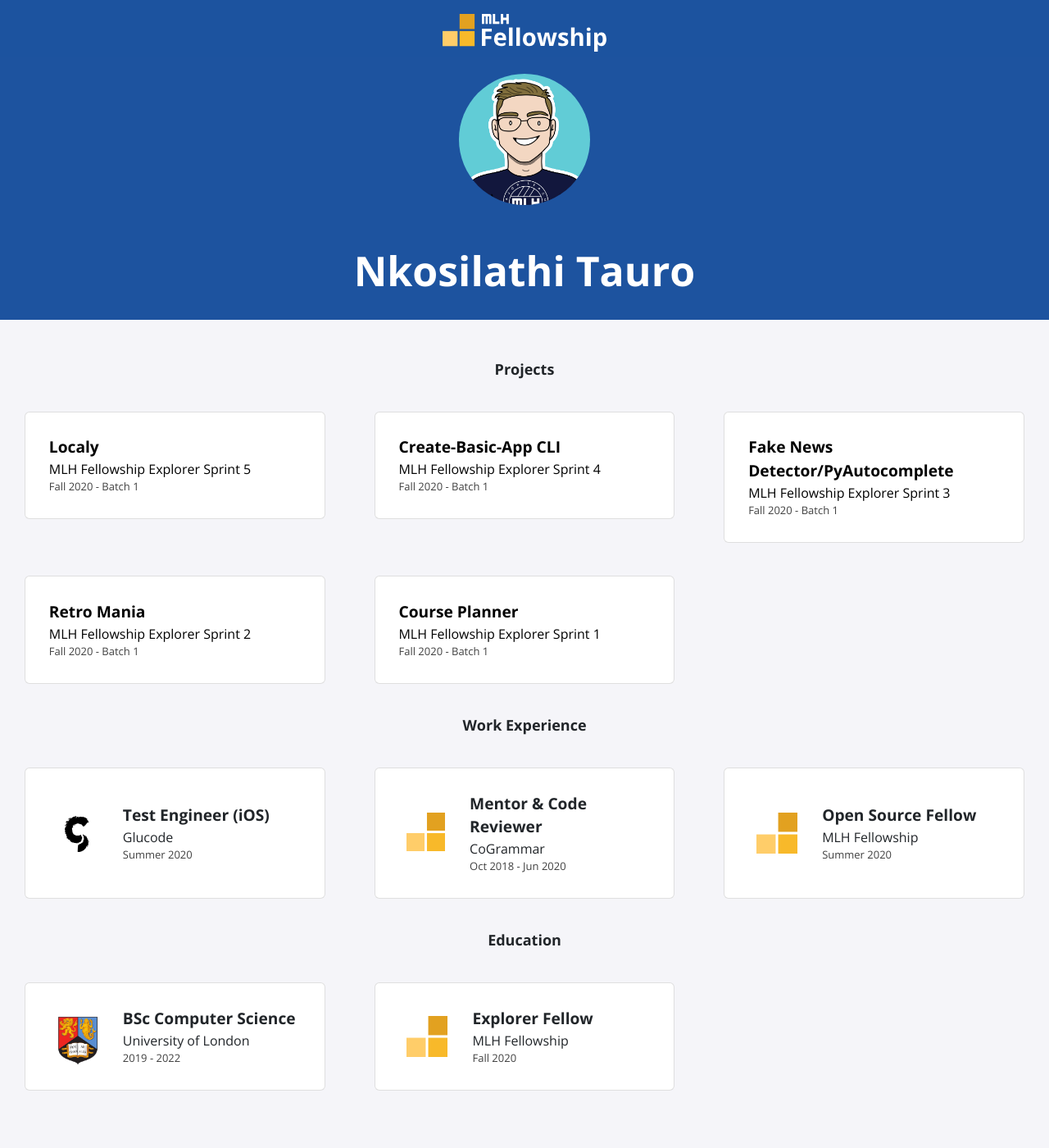
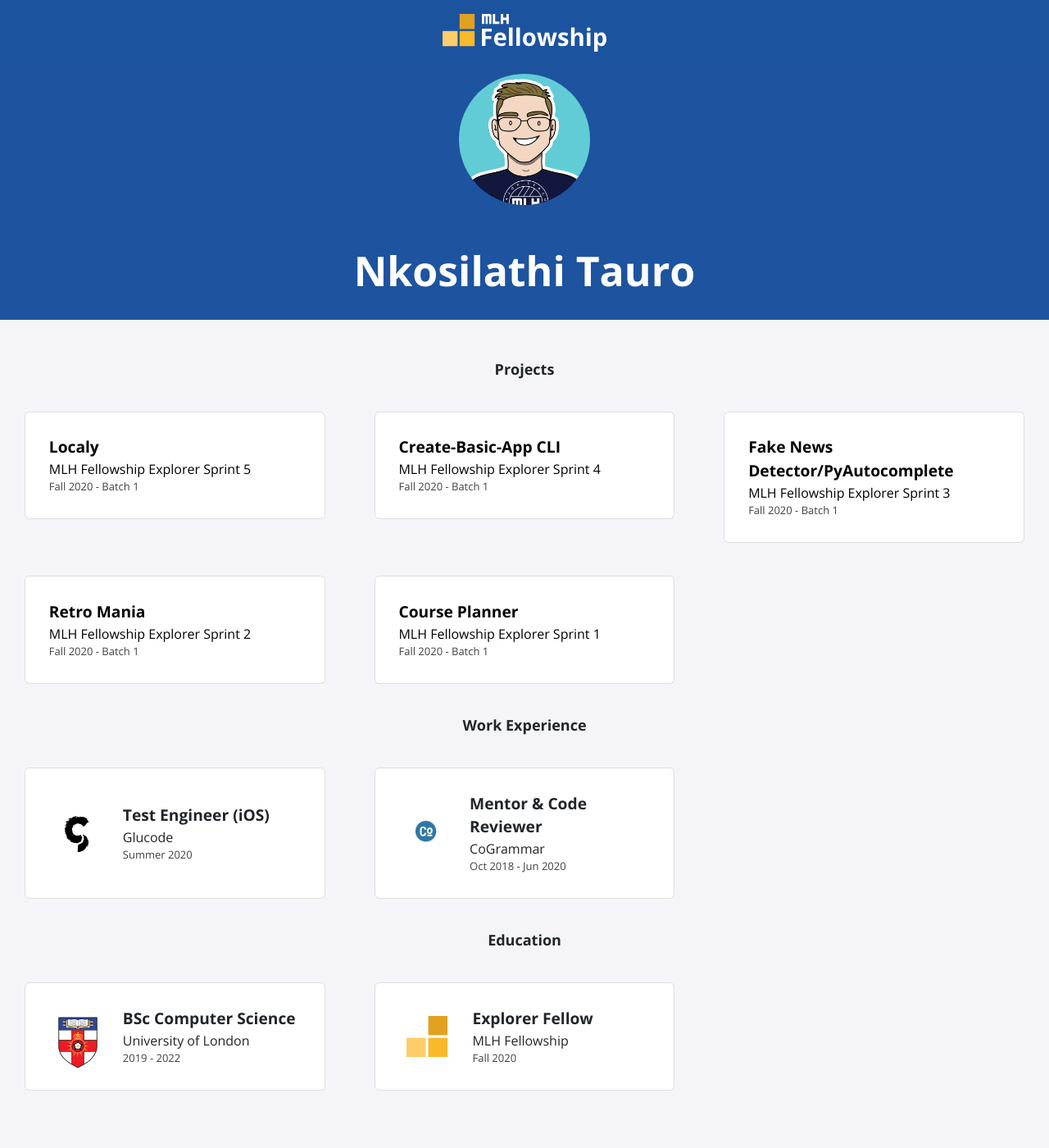
Before and after one commit to nkosi-tauro/mlh-portfolio, a Jekyll site: the page built from index.html, in a window 1280 px wide. Shown: the whole page at 82% size. Built offline with Jekyll 4.4.1, drawn with Linux system fonts in a browser that asks for light colours; nearby versions of some CDN libraries.

Commit message:
added new images

```diff
--- a/_data/education.yml
+++ b/_data/education.yml
@@ -1,7 +1,7 @@
 - course: BSc Computer Science
   institute: University of London
   dates: 2019 - 2022
-  logo: uob.png
+  logo: uol.svg
 
 - course: Explorer Fellow
   institute: MLH Fellowship
--- a/_data/experience.yml
+++ b/_data/experience.yml
@@ -6,9 +6,4 @@
 - role: Mentor & Code Reviewer
   company: CoGrammar
   dates: Oct 2018 - Jun 2020
-  logo: fellowship.svg
-
-- role: Open Source Fellow
-  company: MLH Fellowship
-  dates: Summer 2020
-  logo: fellowship.svg
+  logo: cogrammar.png
```
Also changed, not shown: assets/img/education/uob.png (deleted), assets/img/education/uol.svg (added), assets/img/experience/cogrammar.png (added), assets/img/nkosi-tauro-1.1.0.png (added).
